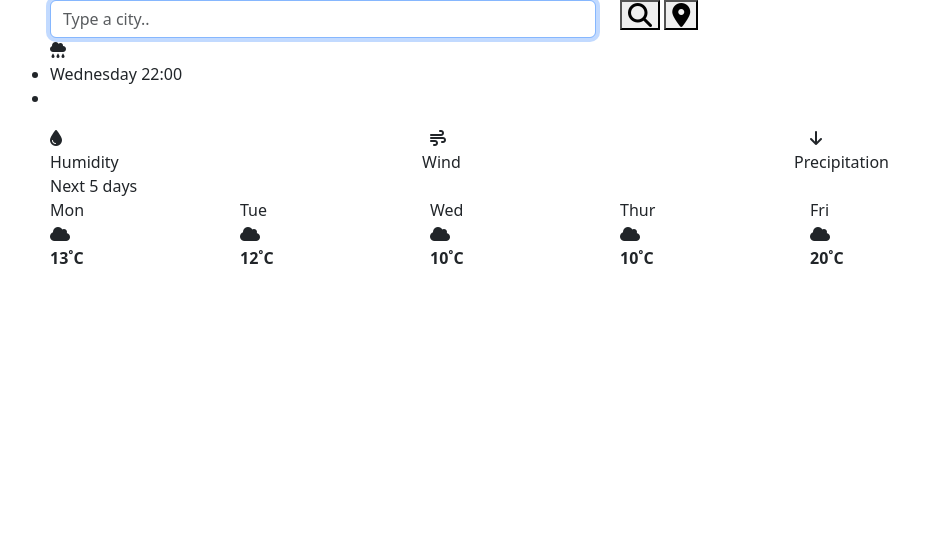
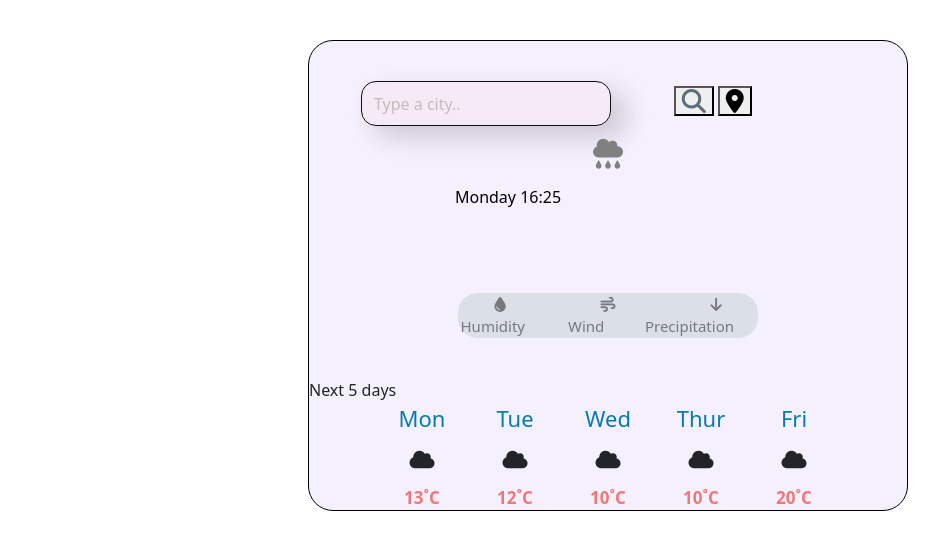
Before and after one commit to Esethu-77/Esethu-weather-app, a plain HTML site: page git-weather-app.html in a window 1280 px wide. Shown: the whole page, without its empty margins (32-971 px from the left). Drawn offline with nearby package versions, Linux system fonts and the light colour scheme; no server answers.

Commit message:
created a css and javascript file

```diff
--- /dev/null
+++ b/git-weather-app.css
@@ -0,0 +1,168 @@
+.box {
+  border: solid 1px black;
+  max-width: 600px;
+  margin: 40px auto;
+  border-radius: 25px;
+  background: #f5f0fe;
+
+  background-size: cover;
+}
+
+.front {
+  text-align: center;
+  color: gray;
+}
+.city {
+  font-size: 25px;
+  position: relative;
+  right: 40px;
+  top: 10px;
+  color: darkmagenta;
+}
+.temp {
+  font-size: 35px;
+  color: rgb(97, 148, 172);
+  position: relative;
+  top: 10px;
+}
+
+.weather__card {
+  display: inline-block;
+  padding: 0.5rem 1rem;
+  border-radius: 30px;
+}
+ul {
+  position: relative;
+  right: 100px;
+  top: 10px;
+}
+
+li {
+  color: black;
+  font-size: 16px;
+  font-weight: 100;
+  height: 19px;
+  line-height: 1;
+  list-style: none;
+}
+
+#time {
+  display: inline-block;
+  padding: 0.5rem 1rem;
+  border-radius: 30px;
+
+  font-size: 16px;
+  margin-bottom: 40px;
+  padding-left: 70px;
+  color: rgb(77, 138, 138);
+}
+
+.row {
+  text-align: center;
+}
+
+#row-week {
+  justify-content: center;
+  font-size: 22px;
+  text-align: center;
+  margin: 0 20px;
+  color: #067bad;
+}
+
+#emojis {
+  margin: 10px 20px;
+  justify-content: center;
+  font-size: 20px;
+  text-align: center;
+}
+
+#temperatures {
+  margin: 0 20px;
+  justify-content: center;
+  font-size: 17px;
+  text-align: center;
+  color: #f17777;
+}
+
+#input-search {
+  font-size: 16px;
+  color: rgb(246, 246, 246);
+  background: rgba(245, 177, 179, 0.1);
+  width: 250px;
+  height: 45px;
+  border-radius: 15px;
+  box-shadow: 14px 11px 26px rgba(40, 38, 38, 0.2);
+  border: solid 1px rgb(14, 14, 14);
+}
+#input-search::placeholder {
+  color: #c2bdbd;
+}
+
+#location-button {
+  font-size: 16px;
+  color: #ffffff;
+  color: #606e75;
+  background: rgb(0, 11, 13);
+  width: 90px;
+  height: 45px;
+  border: none;
+  border-radius: 15px;
+  box-shadow: 9px 10px 18px rgba(0, 0, 0, 0.2);
+}
+
+.fa-magnifying-glass {
+  width: "1.5em";
+  color: #596e79;
+}
+#up {
+  position: relative;
+  left: 40px;
+  top: 5px;
+}
+.input {
+  color: #ffffff;
+}
+
+.placeholder {
+  color: #ffffff;
+}
+
+#search-button {
+  font-size: 16px;
+  color: #606e75;
+  background: rgb(0, 11, 13);
+  width: 90px;
+  height: 45px;
+  border: none;
+  border-radius: 15px;
+  box-shadow: 9px 10px 18px rgba(0, 0, 0, 0.2);
+}
+#row-header {
+  margin: 20px 20px;
+  padding: 20px 20px;
+}
+
+.purple {
+  text-align: center;
+  color: black;
+  padding: 0px;
+  max-width: 300px;
+  margin: 40px auto;
+  background-color: rgb(194, 208, 208);
+  opacity: 0.5;
+  border-radius: 20px;
+  font-size: 15px;
+}
+
+.cloud {
+  font-size: 30px;
+}
+#digit {
+  font-size: 35px;
+  text-align: center;
+}
+
+#der {
+  font-size: 20px;
+  text-align: center;
+}
--- a/git-weather-app.html
+++ b/git-weather-app.html
@@ -10,7 +10,7 @@
     <link rel="stylesheet" href="https://cdnjs.cloudflare.com/ajax/libs/font-awesome/6.4.0/css/all.min.css" integrity="sha512-iecdLmaskl7CVkqkXNQ/ZH/XLlvWZOJyj7Yy7tcenmpD1ypASozpmT/E0iPtmFIB46ZmdtAc9eNBvH0H/ZpiBw==" crossorigin="anonymous" referrerpolicy="no-referrer" />
     <script src="https://cdn.jsdelivr.net/npm/axios@1.1.2/dist/axios.min.js"></script>
     <title>Document</title>
-    <link rel="stylesheet" type="text/css" href="src/styles.css"/>
+    <link rel="stylesheet" type="text/css" href="styles.css"/>
 
 
 </head>
@@ -141,7 +141,7 @@ Next 5 days
   </form>
 </div>
  </div>
-<script src="src/index.js">
+<script src="index.js">
 
 </script>
 </body>
--- /dev/null
+++ b/index.js
@@ -0,0 +1,85 @@
+function formatedDate(date) {
+  let hour = date.getHours();
+  if (hour < 10) {
+    hour = `0{hours}`;
+  }
+
+  let minutes = date.getMinutes();
+  if (minutes < 10) {
+    minutes = `0${minutes}`;
+  }
+
+  let days = [
+    "Sunday",
+    "Monday",
+    "Tuesday",
+    "Wednesday",
+    "Thursday",
+    "Friday",
+    "Saturday",
+  ];
+  let day = days[date.getDay()];
+
+  return `${day} ${hour}:${minutes}`;
+}
+
+let now = document.querySelector("li.time");
+let currentTime = new Date();
+now.innerHTML = formatedDate(currentTime);
+
+function displayWeather(response) {
+  let roundedTemp = Math.round(response.data.main.temp);
+  document.querySelector("#city").innerHTML = response.data.name;
+  document.querySelector("#digit").innerHTML = `${roundedTemp}°C`;
+  document.querySelector("#humidity").innerHTML =
+    response.data.main.humidity + "%";
+  document.querySelector("#winds").innerHTML =
+    Math.round(response.data.wind.speed) + " km/h";
+
+  let precipitation = "N/A";
+  if (response.data.rain) {
+    precipitation = (response.data.rain["1h"] || 0) * 100;
+  } else if (response.data.snow) {
+    precipitation = (response.data.snow["1h"] || 0) * 100;
+  }
+
+  let precipitationText =
+    precipitation !== "N/A" ? precipitation.toFixed(1) + "%" : precipitation;
+  document.querySelector("#precipitation").innerHTML = precipitationText;
+
+  document.querySelector("#description").innerHTML =
+    response.data.weather[0].main;
+}
+
+function searchCity(city) {
+  let apiUrl = `https://api.openweathermap.org/data/2.5/weather?q=${city}&appid=6fd665f227453ba8279e3d39e454b700&units=metric`;
+  let apiKey = "6fd665f227453ba8279e3d39e454b700";
+  axios.get(apiUrl).then(displayWeather);
+}
+
+function press(event) {
+  event.preventDefault();
+  let city = document.querySelector("#input-search").value;
+  searchCity(city);
+}
+
+let searchForm = document.querySelector("#search-form");
+searchForm.addEventListener("submit", press);
+searchCity("Cape Town");
+
+function searchLocation(position) {
+  let latitude = position.coords.latitude;
+  let longitude = position.coords.longitude;
+  let apiKey = "6fd665f227453ba8279e3d39e454b700";
+  let apiUrl = `https://api.openweathermap.org/data/2.5/weather?lat=${latitude}&lon=${longitude}&appid=${apiKey}&units=metric`;
+
+  axios.get(apiUrl).then(displayWeather);
+}
+
+function displayLocation(event) {
+  event.preventDefault();
+  navigator.geolocation.getCurrentPosition(searchLocation);
+}
+
+let currentLocation = document.querySelector("#current-location-button");
+currentLocation.addEventListener("click", displayLocation);
--- /dev/null
+++ b/styles.css
@@ -0,0 +1,168 @@
+.box {
+  border: solid 1px black;
+  max-width: 600px;
+  margin: 40px auto;
+  border-radius: 25px;
+  background: #f5f0fe;
+
+  background-size: cover;
+}
+
+.front {
+  text-align: center;
+  color: gray;
+}
+.city {
+  font-size: 25px;
+  position: relative;
+  right: 40px;
+  top: 10px;
+  color: darkmagenta;
+}
+.temp {
+  font-size: 35px;
+  color: rgb(97, 148, 172);
+  position: relative;
+  top: 10px;
+}
+
+.weather__card {
+  display: inline-block;
+  padding: 0.5rem 1rem;
+  border-radius: 30px;
+}
+ul {
+  position: relative;
+  right: 100px;
+  top: 10px;
+}
+
+li {
+  color: black;
+  font-size: 16px;
+  font-weight: 100;
+  height: 19px;
+  line-height: 1;
+  list-style: none;
+}
+
+#time {
+  display: inline-block;
+  padding: 0.5rem 1rem;
+  border-radius: 30px;
+
+  font-size: 16px;
+  margin-bottom: 40px;
+  padding-left: 70px;
+  color: rgb(77, 138, 138);
+}
+
+.row {
+  text-align: center;
+}
+
+#row-week {
+  justify-content: center;
+  font-size: 22px;
+  text-align: center;
+  margin: 0 20px;
+  color: #067bad;
+}
+
+#emojis {
+  margin: 10px 20px;
+  justify-content: center;
+  font-size: 20px;
+  text-align: center;
+}
+
+#temperatures {
+  margin: 0 20px;
+  justify-content: center;
+  font-size: 17px;
+  text-align: center;
+  color: #f17777;
+}
+
+#input-search {
+  font-size: 16px;
+  color: rgb(246, 246, 246);
+  background: rgba(245, 177, 179, 0.1);
+  width: 250px;
+  height: 45px;
+  border-radius: 15px;
+  box-shadow: 14px 11px 26px rgba(40, 38, 38, 0.2);
+  border: solid 1px rgb(14, 14, 14);
+}
+#input-search::placeholder {
+  color: #c2bdbd;
+}
+
+#location-button {
+  font-size: 16px;
+  color: #ffffff;
+  color: #606e75;
+  background: rgb(0, 11, 13);
+  width: 90px;
+  height: 45px;
+  border: none;
+  border-radius: 15px;
+  box-shadow: 9px 10px 18px rgba(0, 0, 0, 0.2);
+}
+
+.fa-magnifying-glass {
+  width: "1.5em";
+  color: #596e79;
+}
+#up {
+  position: relative;
+  left: 40px;
+  top: 5px;
+}
+.input {
+  color: #ffffff;
+}
+
+.placeholder {
+  color: #ffffff;
+}
+
+#search-button {
+  font-size: 16px;
+  color: #606e75;
+  background: rgb(0, 11, 13);
+  width: 90px;
+  height: 45px;
+  border: none;
+  border-radius: 15px;
+  box-shadow: 9px 10px 18px rgba(0, 0, 0, 0.2);
+}
+#row-header {
+  margin: 20px 20px;
+  padding: 20px 20px;
+}
+
+.purple {
+  text-align: center;
+  color: black;
+  padding: 0px;
+  max-width: 300px;
+  margin: 40px auto;
+  background-color: rgb(194, 208, 208);
+  opacity: 0.5;
+  border-radius: 20px;
+  font-size: 15px;
+}
+
+.cloud {
+  font-size: 30px;
+}
+#digit {
+  font-size: 35px;
+  text-align: center;
+}
+
+#der {
+  font-size: 20px;
+  text-align: center;
+}
```
